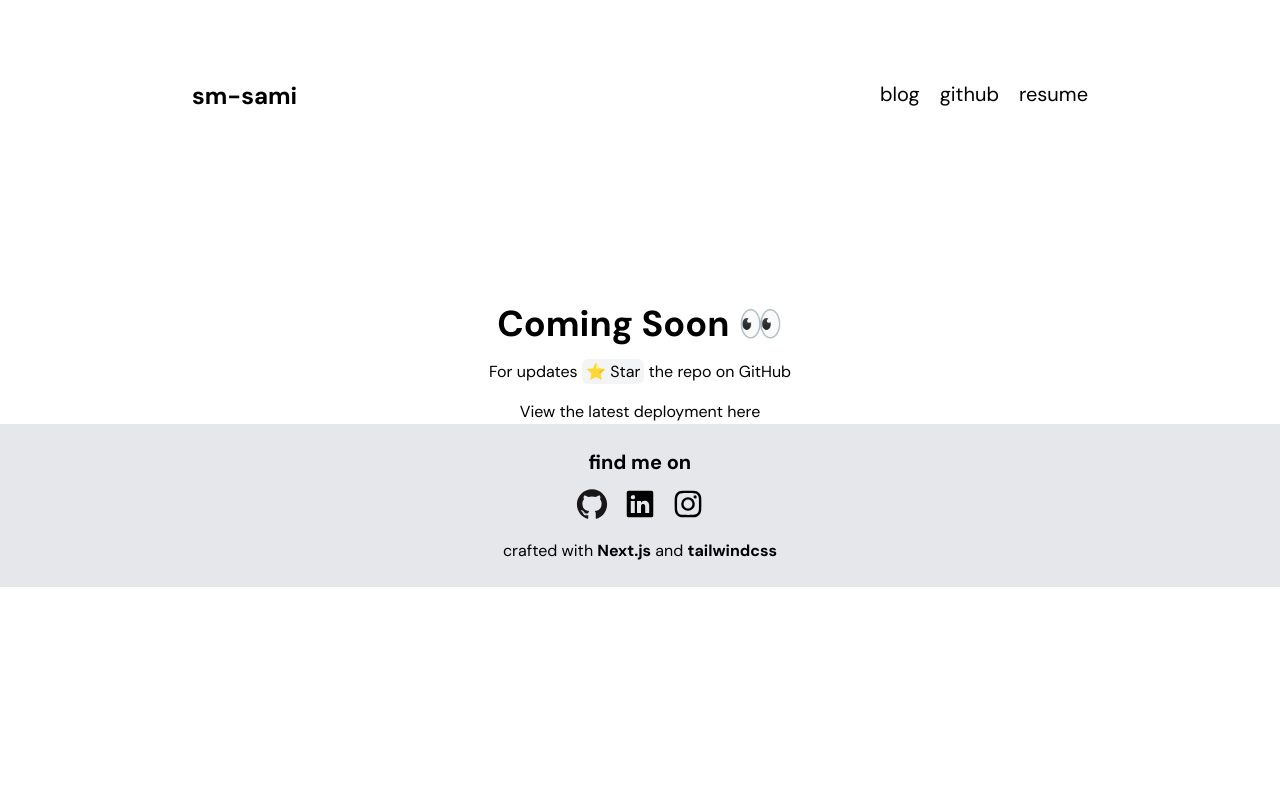
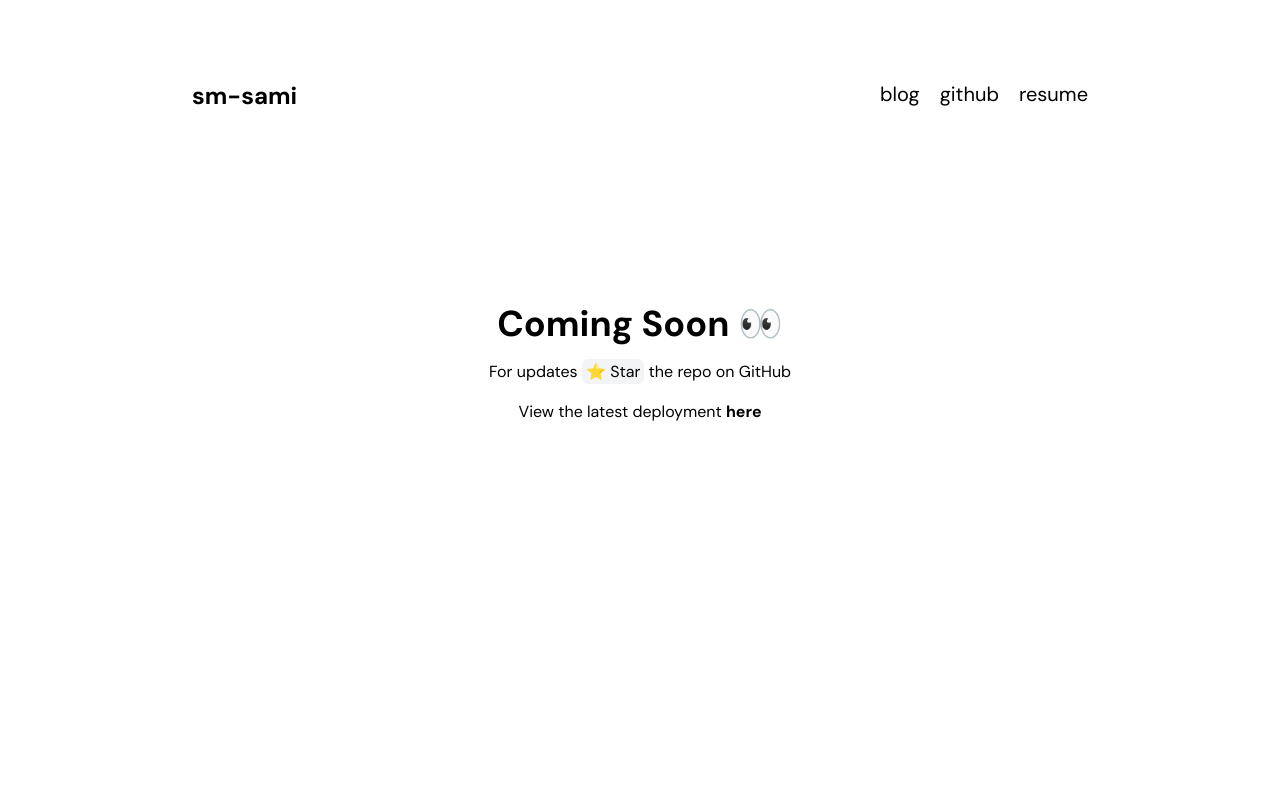
Before and after one commit to mhmdsami/mhmdsami, a Next.js app: page /blog in a window 1280 px wide. Shown: the top 800 px of the page. Built offline with nearby package versions, Linux system fonts and the light colour scheme.

Commit message:
fix Footer, bold link

```diff
--- a/components/Hero.tsx
+++ b/components/Hero.tsx
@@ -1,6 +1,6 @@
 const Hero = () => {
     return (
-    <div className="flex flex-col min-h-[100vh]">
+    <div className="flex flex-col min-h-screen">
         <main className="flex justify-between px-48 py-20">
             <div className="text-5xl leading-relaxed font-medium select-none">
                 Hey there<span className="inline-block origin-bottom-right animate-wave">👋</span>, I&apos;m<br />
--- a/pages/blog.tsx
+++ b/pages/blog.tsx
@@ -4,13 +4,13 @@ import {Layout} from "../components";
 const blog: NextPage = () => {
     return (
         <Layout pageName="blog">
-            <div className="flex flex-col gap-4 mt-48 items-center">
+            <div className="flex flex-col gap-4 mt-48 items-center min-h-screen">
                 <div className="text-4xl font-bold">Coming Soon 👀</div>
                 <div>
                     For updates <a href="https://github.com/sm-sami/blog" className="bg-gray-100 px-1 py-0.5 rounded-md cursor-pointer">⭐ Star</a> the repo on GitHub
                 </div>
                 <div>
-                    View the latest deployment <a href="https://blog-sm-sami.vercel.app/" className="cursor-pointer hover:underline">here</a>
+                    View the latest deployment <a href="https://blog-sm-sami.vercel.app/" className="cursor-pointer font-bold hover:underline">here</a>
                 </div>
             </div>
         </Layout>
```
